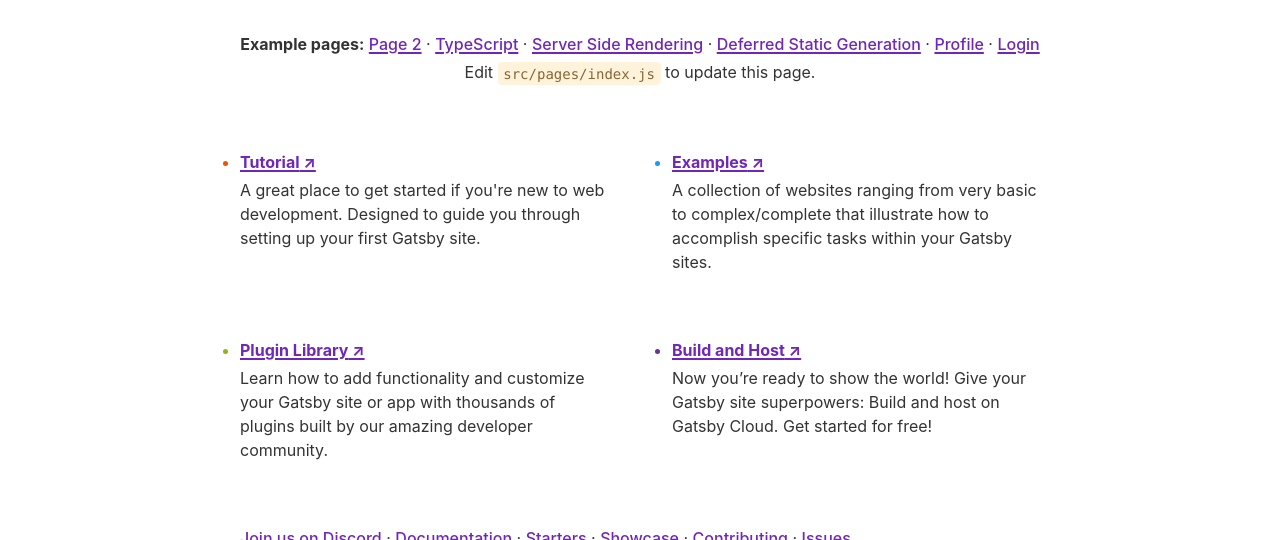
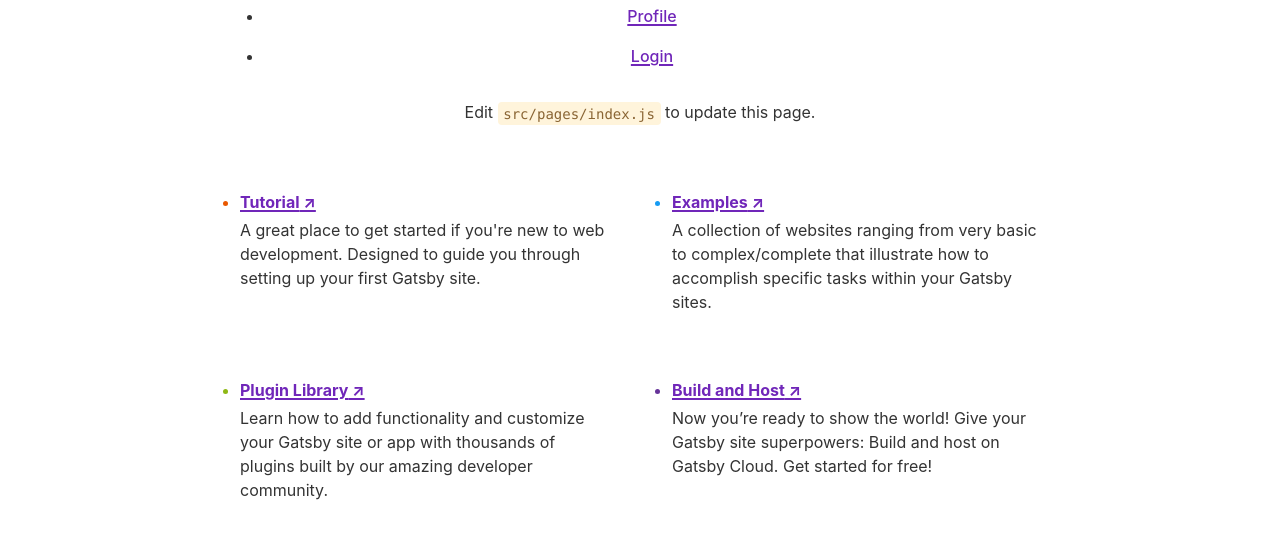
Before and after one commit to Jon-117/worldbuilderapp, a Gatsby site in the folder Worldbuilder/: page / in a window 1280 px wide. Shown: the part 560-1100 px from the top of the page. Built offline with nearby package versions, Linux system fonts and the light colour scheme; Gatsby itself is replaced by a stand-in of ours.

Commit message:
added nav bar to index line 100

```diff
--- a/Worldbuilder/src/pages/index.js
+++ b/Worldbuilder/src/pages/index.js
@@ -86,7 +86,6 @@
         alt=""
         style={{ marginBottom: `var(--space-3)` }}
       />
-      <Navbar />
       <h1>
         Welcome to <b>Gatsby!</b>
       </h1>
@@ -98,6 +97,7 @@
             {i !== samplePageLinks.length - 1 && <> · </>}
           </React.Fragment>
         ))}
+        <Navbar />
         <br />
         Edit <code>src/pages/index.js</code> to update this page.
       </p>
```
